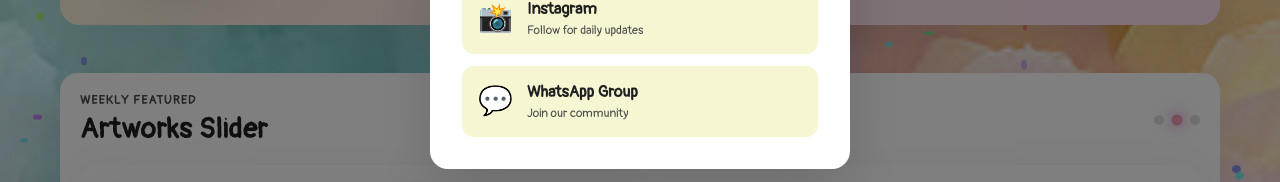
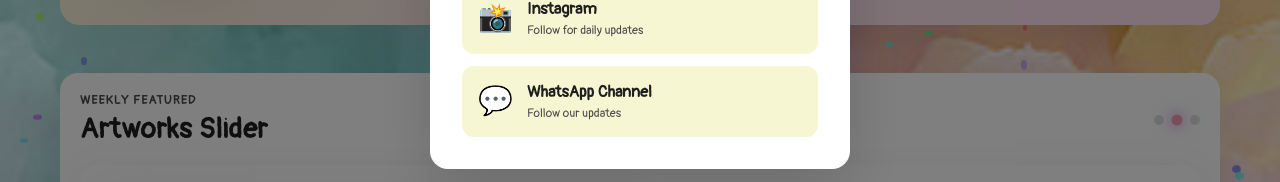
Before and after one commit to Ramya0888/scribbles-club-website, a React (Vite) app in the folder frontend/: page / in a window 1280 px wide. Both pictures are taken after a click on the button "Join". Shown: the part 379-561 px from the top of the page. Built offline with nearby package versions, Linux system fonts and the light colour scheme.

Commit message:
fix: point Join modal to real WhatsApp channel

```diff
--- a/frontend/src/components/Navbar.jsx
+++ b/frontend/src/components/Navbar.jsx
@@ -24,15 +24,15 @@ function JoinModal({ onClose }) {
           </a>
 
           <a
-            href="https://chat.whatsapp.com/YOUR_GROUP_LINK"
+            href="https://whatsapp.com/channel/0029Vb6K9wSD38CMsi1OGE1X"
             target="_blank"
             rel="noopener noreferrer"
             className="modal-link"
           >
             <span className="link-icon">💬</span>
             <span className="link-text">
-              <strong>WhatsApp Group</strong>
-              <span className="link-desc">Join our community</span>
+              <strong>WhatsApp Channel</strong>
+              <span className="link-desc">Follow our updates</span>
             </span>
           </a>
         </div>
```
